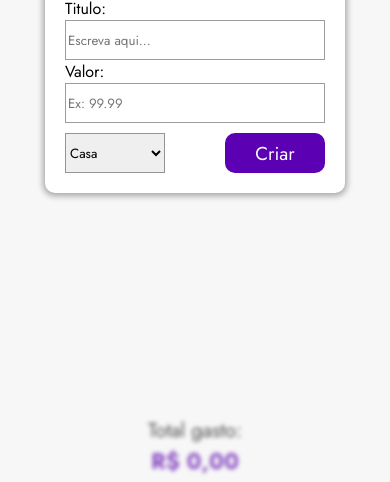
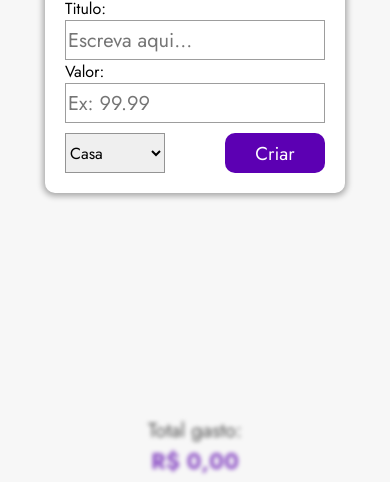
Before and after one commit to GabrielCasteloDev/Assistente-financeiro, a plain HTML site: page index.html in a window 390 px wide. Both pictures are taken after a click on the button 90 px from the left and 92 px from the top of the page. Shown: the part 362-844 px from the top of the page. Drawn offline with nearby package versions, Linux system fonts and the light colour scheme.

Commit message:
Update midia.css

```diff
--- a/media.css
+++ b/media.css
@@ -57,5 +57,12 @@
 
     #input-name, #input-value{
         width: 100%;
+        font-size: 20px;
     }
+
+    input,
+textarea,
+select {
+  font-size: 16px;
 }
+}
```
